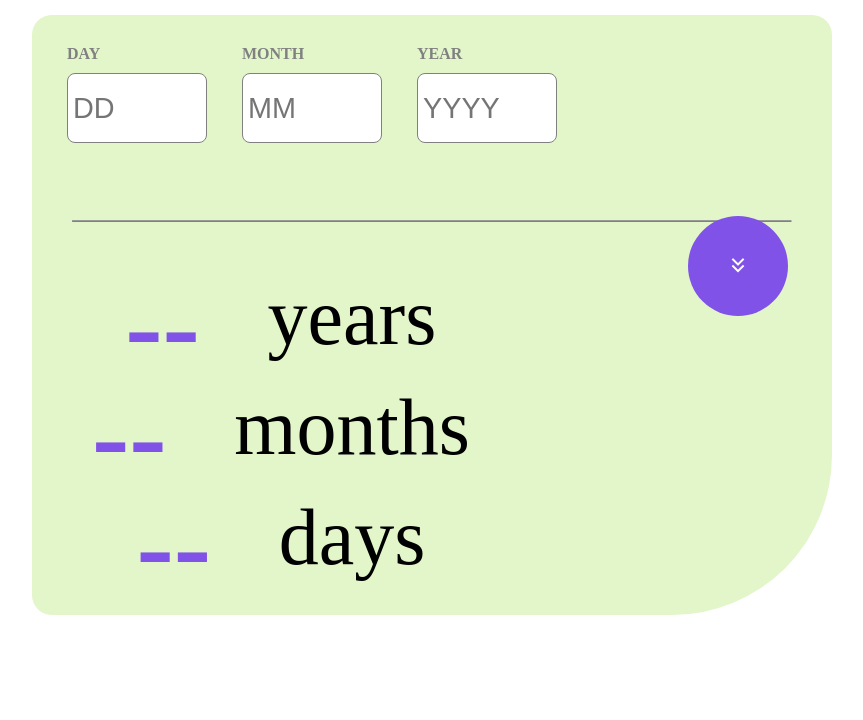
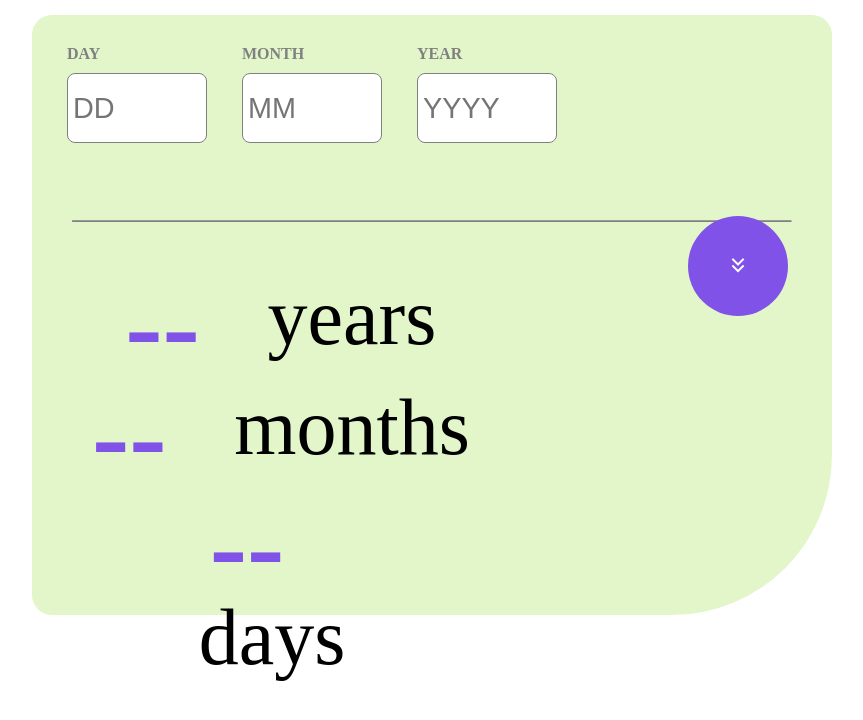
Before and after one commit to MrShota/age-calculator, a plain HTML site: page index.html in a window 1280 px wide. Shown: the whole page, without its empty margins (208-1071 px from the left). Drawn offline with nearby package versions, Linux system fonts and the light colour scheme.

Commit message:
some style change

```diff
--- a/index.html
+++ b/index.html
@@ -45,7 +45,7 @@
             <div class="outputMonth">
                 <div id="countedMonth">--</div>months
             </div>
-            <div class="outputDay">
+            <!-- <div class="outputDay"> -->
                 <div id="countedDay">--</div>
                 <p>days</p>
             </div>
```
